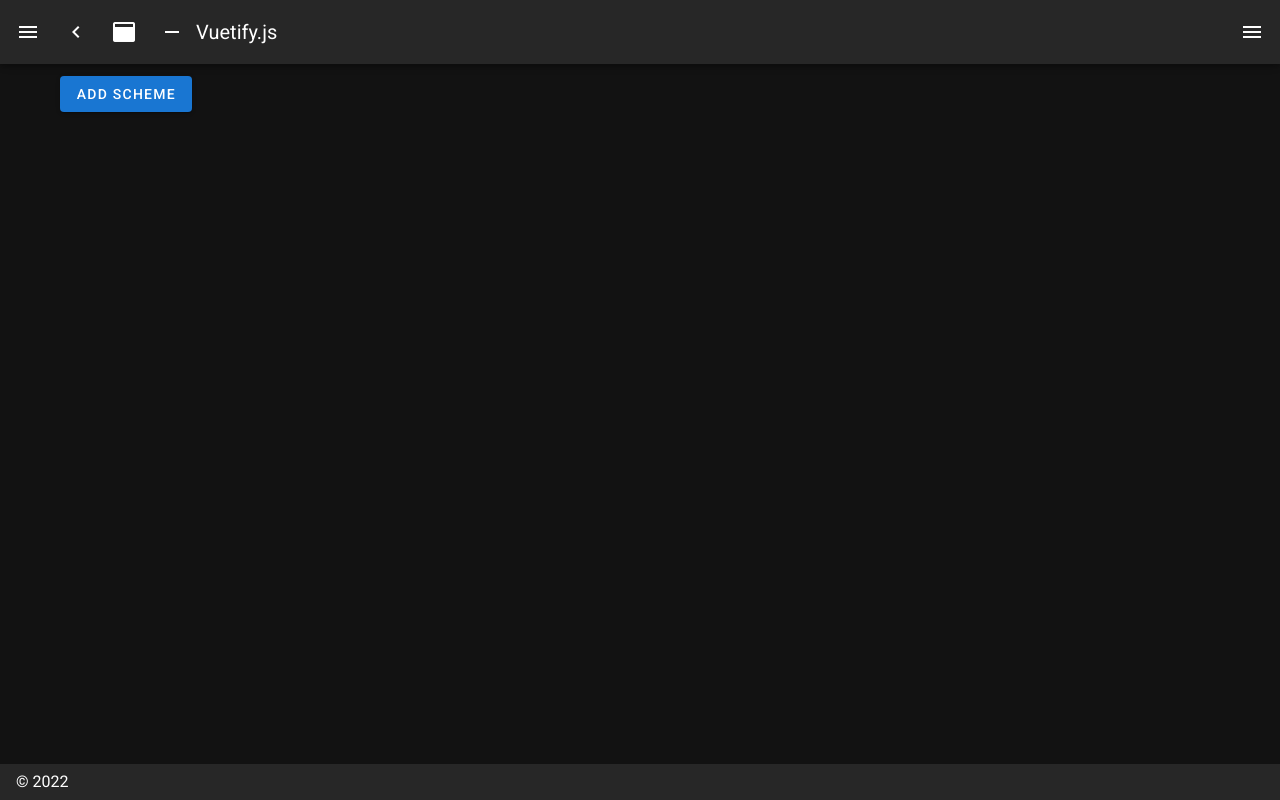
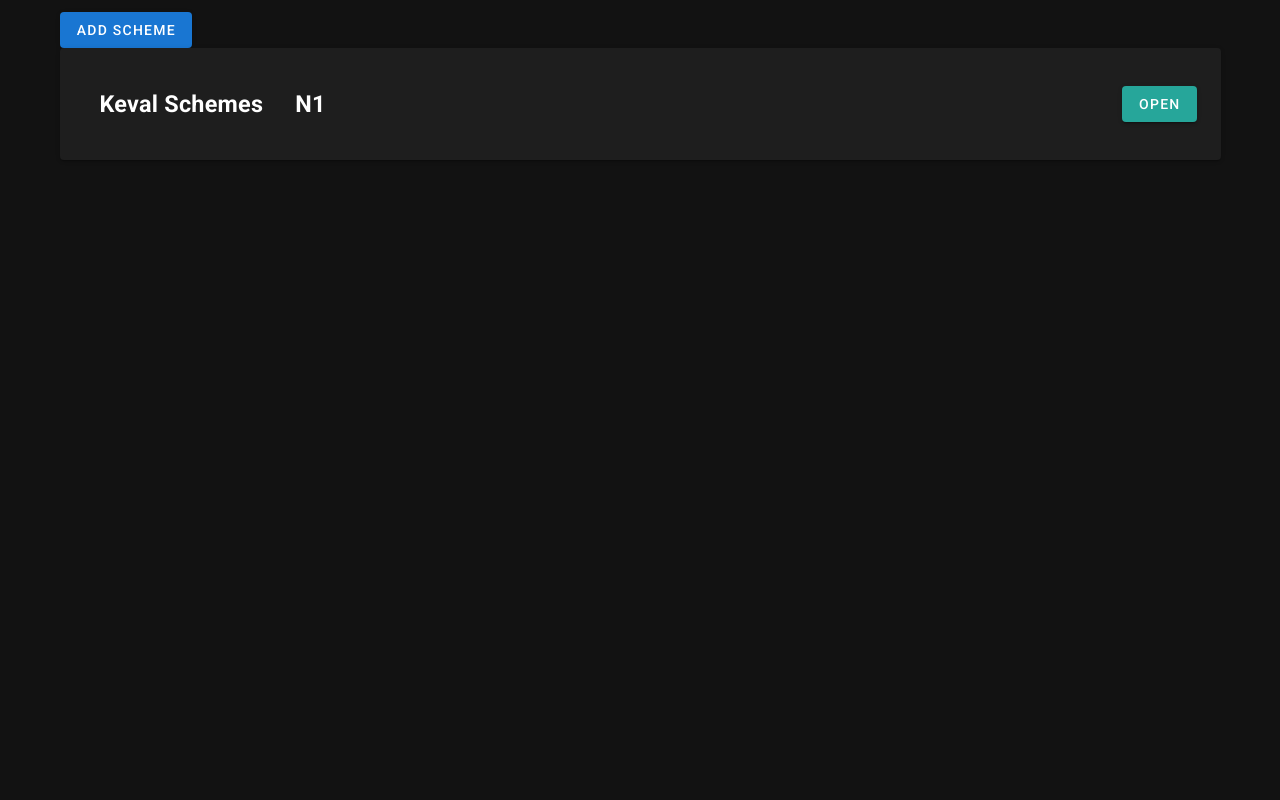
Before and after one commit to kevalkennect/schemeBuilder, a Nuxt app: page / in a window 1280 px wide. Built offline with nearby package versions, Linux system fonts and the light colour scheme.

Commit message:
Store added

```diff
--- a/layouts/default.vue
+++ b/layouts/default.vue
@@ -1,118 +1,38 @@
 <template>
   <v-app dark>
-    <v-navigation-drawer
-      v-model="drawer"
-      :mini-variant="miniVariant"
-      :clipped="clipped"
-      fixed
-      app
-    >
-      <v-list>
-        <v-list-item
-          v-for="(item, i) in items"
-          :key="i"
-          :to="item.to"
-          router
-          exact
-        >
-          <v-list-item-action>
-            <v-icon>{{ item.icon }}</v-icon>
-          </v-list-item-action>
-          <v-list-item-content>
-            <v-list-item-title v-text="item.title" />
-          </v-list-item-content>
-        </v-list-item>
-      </v-list>
-    </v-navigation-drawer>
-    <v-app-bar
-      :clipped-left="clipped"
-      fixed
-      app
-    >
-      <v-app-bar-nav-icon @click.stop="drawer = !drawer" />
-      <v-btn
-        icon
-        @click.stop="miniVariant = !miniVariant"
-      >
-        <v-icon>mdi-{{ `chevron-${miniVariant ? 'right' : 'left'}` }}</v-icon>
-      </v-btn>
-      <v-btn
-        icon
-        @click.stop="clipped = !clipped"
-      >
-        <v-icon>mdi-application</v-icon>
-      </v-btn>
-      <v-btn
-        icon
-        @click.stop="fixed = !fixed"
-      >
-        <v-icon>mdi-minus</v-icon>
-      </v-btn>
-      <v-toolbar-title v-text="title" />
-      <v-spacer />
-      <v-btn
-        icon
-        @click.stop="rightDrawer = !rightDrawer"
-      >
-        <v-icon>mdi-menu</v-icon>
-      </v-btn>
-    </v-app-bar>
     <v-main>
       <v-container>
         <Nuxt />
       </v-container>
     </v-main>
-    <v-navigation-drawer
-      v-model="rightDrawer"
-      :right="right"
-      temporary
-      fixed
-    >
-      <v-list>
-        <v-list-item @click.native="right = !right">
-          <v-list-item-action>
-            <v-icon light>
-              mdi-repeat
-            </v-icon>
-          </v-list-item-action>
-          <v-list-item-title>Switch drawer (click me)</v-list-item-title>
-        </v-list-item>
-      </v-list>
-    </v-navigation-drawer>
-    <v-footer
-      :absolute="!fixed"
-      app
-    >
-      <span>&copy; {{ new Date().getFullYear() }}</span>
-    </v-footer>
   </v-app>
 </template>
 
 <script>
 export default {
-  name: 'DefaultLayout',
-  data () {
+  name: "DefaultLayout",
+  data() {
     return {
       clipped: false,
       drawer: false,
       fixed: false,
       items: [
         {
-          icon: 'mdi-apps',
-          title: 'Welcome',
-          to: '/'
+          icon: "mdi-apps",
+          title: "Welcome",
+          to: "/",
         },
         {
-          icon: 'mdi-chart-bubble',
-          title: 'Inspire',
-          to: '/inspire'
-        }
+          icon: "mdi-chart-bubble",
+          title: "Inspire",
+          to: "/inspire",
+        },
       ],
       miniVariant: false,
       right: true,
       rightDrawer: false,
-      title: 'Vuetify.js'
-    }
-  }
-}
+      title: "Vuetify.js",
+    };
+  },
+};
 </script>
--- /dev/null
+++ b/store/index.js
@@ -0,0 +1,83 @@
+export const state = () => ({
+  schemeSet: {
+    name: 121,
+    displayName: "default",
+    schemes: [
+      {
+        name: 121,
+        displayName: "Keval Schemes",
+        pillars: [
+          {
+            name: 121,
+            displayName: "Sales",
+            kpi_dataSet: "",
+            slabs: [
+              {
+                id: 1,
+                value: 100,
+                config: "greater",
+              },
+              {
+                id: 2,
+                value: 100,
+                config: "between",
+                b_value: 100,
+              },
+              {
+                id: 3,
+                value: 100,
+                config: "between",
+                b_value: 100,
+              },
+            ],
+          },
+        ],
+        benefits: [
+          {
+            name: 121,
+            displayName: "N1",
+            type: "fixed",
+            unit: ["USD", "INR", "Points"],
+            value: 99,
+          },
+        ],
+      },
+    ],
+  },
+});
+
+export const mutations = {
+  SET_SCHEME(state, obj) {
+    state.schemeSet.schemes.push(obj);
+  },
+  UPDATE_SLAB(state, obj) {
+    const { name, id, e } = obj;
+    console.log(name, e, id);
+    const pillar = state.schemeSet.schemes.filter(
+      (scheme) => scheme.name == name
+    );
+    console.log(pillar);
+  },
+};
+
+export const actions = {
+  addscheme(state, payload) {
+    state.commit("SET_SCHEME", payload);
+  },
+  updateSlab(state, payload) {
+    state.commit("UPDATE_SLAB", payload);
+  },
+};
+
+export const getters = {
+  getSchemes(state) {
+    return state.schemeSet.schemes;
+  },
+  getSchemeById: (state) => (name) => {
+    console.log(name);
+    return state.schemeSet.schemes.find((scheme) => {
+      console.log(scheme.name);
+      return scheme.name == name;
+    });
+  },
+};
```
